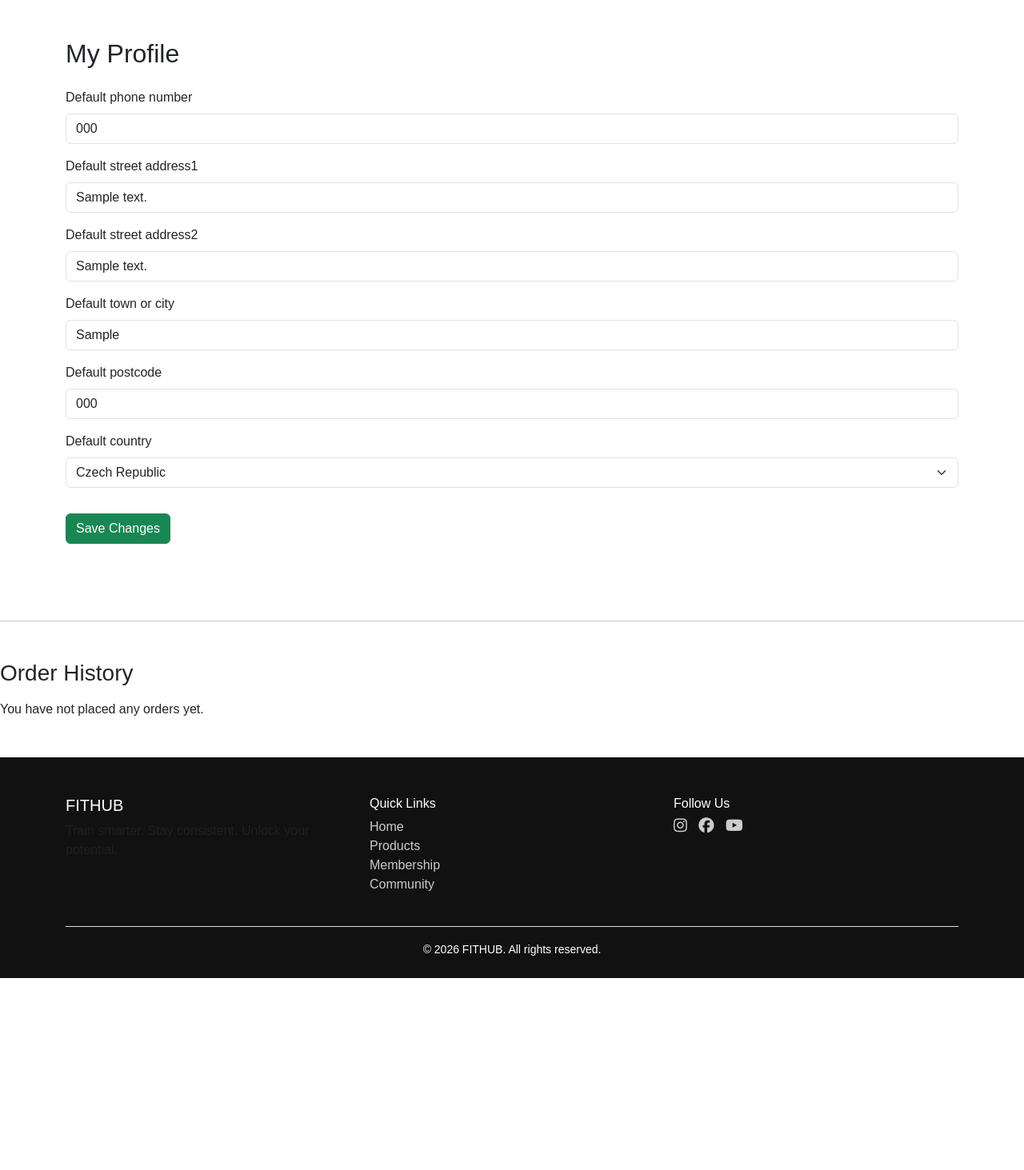
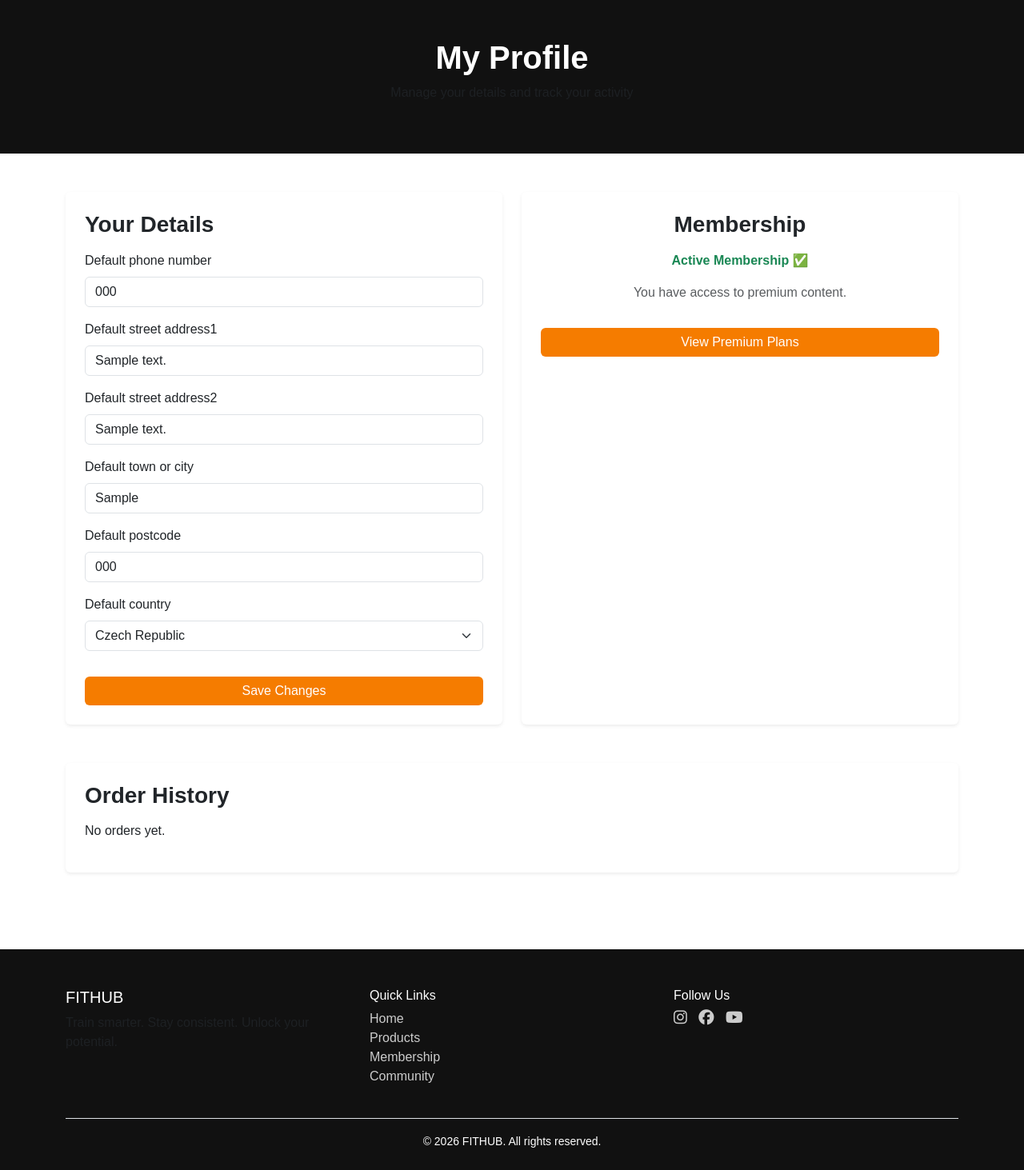
Before and after one commit to Tafari-K/fithub, a Django app: page /profile/ in a window 1280 px wide. Shown: the part 56-1519 px from the top of the page at 80% size. Before the commit the page ends 1279 px from the top, so only its background shows below. Run offline with Django 5.2, Linux system fonts and the light colour scheme; a user stored in the database is signed in; tables that the repository leaves empty hold one stand-in row (values such as "Sample post"); some libraries are stand-ins or nearby versions.

Commit message:
Updated navbar to make username link to profile page. improved layout design

```diff
--- a/profiles/templates/profiles/profile.html
+++ b/profiles/templates/profiles/profile.html
@@ -2,24 +2,75 @@
 {% load crispy_forms_tags %}
 
 {% block content %}
-<div class="container py-5">
-    <h2 class="mb-4">My Profile</h2>
+
+<!-- HEADER -->
+<section class="bg-dark text-white text-center py-5">
+    <div class="container">
+        <h1 class="fw-bold">My Profile</h1>
+        <p class="text-muted">Manage your details and track your activity</p>
+    </div>
+</section>
+
+<!-- PROFILE + MEMBERSHIP -->
+<section class="container py-5">
+    <div class="row g-4">
+
+        <!-- PROFILE FORM -->
+        <div class="col-md-6">
+            <div class="card shadow-sm p-4 h-100">
+                <h3 class="fw-bold mb-3">Your Details</h3>
 
                 <form method="post">
                     {% csrf_token %}
                     {{ form|crispy }}
-        <button type="submit" class="btn btn-success mt-3">Save Changes</button>
+
+                    <button type="submit" class="btn btn-orange mt-3 w-100">
+                        Save Changes
+                    </button>
                 </form>
             </div>
-<hr class="my-5">
+        </div>
 
-<h3 class="mb-3">Order History</h3>
+        <!-- MEMBERSHIP STATUS -->
+        <div class="col-md-6">
+            <div class="card shadow-sm p-4 h-100 text-center">
+
+                <h3 class="fw-bold mb-3">Membership</h3>
+
+                {% if user.subscription and user.subscription.membership_active %}
+                    <p class="text-success fw-semibold">Active Membership ✅</p>
+                    <p class="text-muted">You have access to premium content.</p>
+
+                    <a href="{% url 'premium_plans' %}" class="btn btn-orange mt-3">
+                        View Premium Plans
+                    </a>
+
+                {% else %}
+                    <p class="text-danger fw-semibold">No Active Membership ❌</p>
+                    <p class="text-muted">Upgrade to unlock premium fitness plans.</p>
+
+                    <a href="{% url 'membership_pricing' %}" class="btn btn-orange mt-3">
+                        Get Membership
+                    </a>
+                {% endif %}
+
+            </div>
+        </div>
+
+    </div>
+</section>
+
+<!-- ORDER HISTORY -->
+<section class="container pb-5">
+    <div class="card shadow-sm p-4">
+        <h3 class="fw-bold mb-3">Order History</h3>
 
         {% if orders %}
-    <table class="table">
+            <div class="table-responsive">
+                <table class="table align-middle">
                     <thead>
                         <tr>
-                <th>Order Number</th>
+                            <th>Order #</th>
                             <th>Date</th>
                             <th>Total</th>
                         </tr>
@@ -27,21 +78,20 @@
                     <tbody>
 
                         {% for order in orders %}
-
                         <tr>
                             <td>#{{ order.id }}</td>
                             <td>{{ order.date|date:"d M Y" }}</td>
                             <td>£{{ order.order_total }}</td>
                         </tr>
-
                         {% endfor %}
 
                     </tbody>
                 </table>
+            </div>
+        {% else %}
+            <p>No orders yet.</p>
+        {% endif %}
+    </div>
+</section>
 
-{% else %}
-
-<p>You have not placed any orders yet.</p>
-
-{% endif %}
 {% endblock %}
--- a/templates/base.html
+++ b/templates/base.html
@@ -75,9 +75,9 @@
 
                 {% if user.is_authenticated %}
                     <li class="nav-item">
-                        <span class="nav-link text-white-50">
+                        <a class="nav-link text-white-50" href="{% url 'profile' %}">
                             Hi {{ user.username }}
-                        </span>
+                        </a>
                     </li>
 
                     <li class="nav-item">
```
Lines whose indentation alone changed are shown as unchanged.
